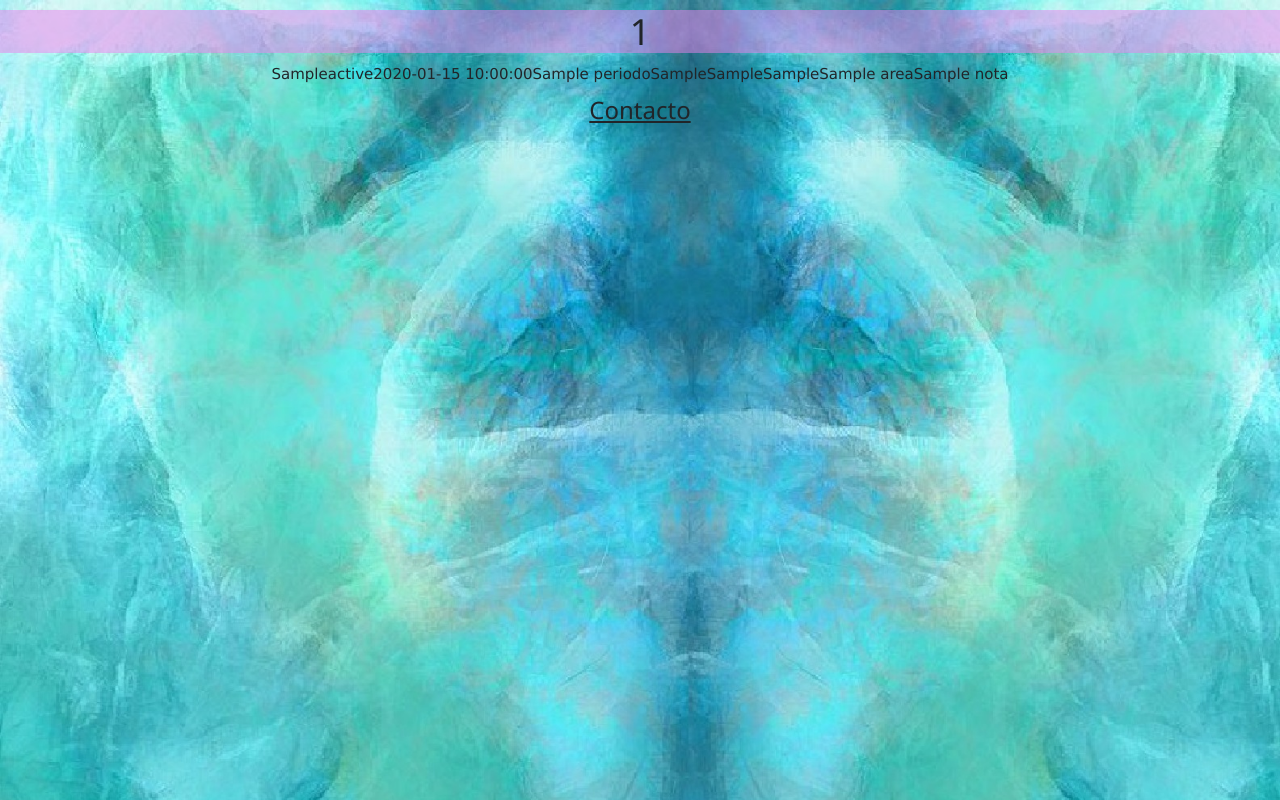
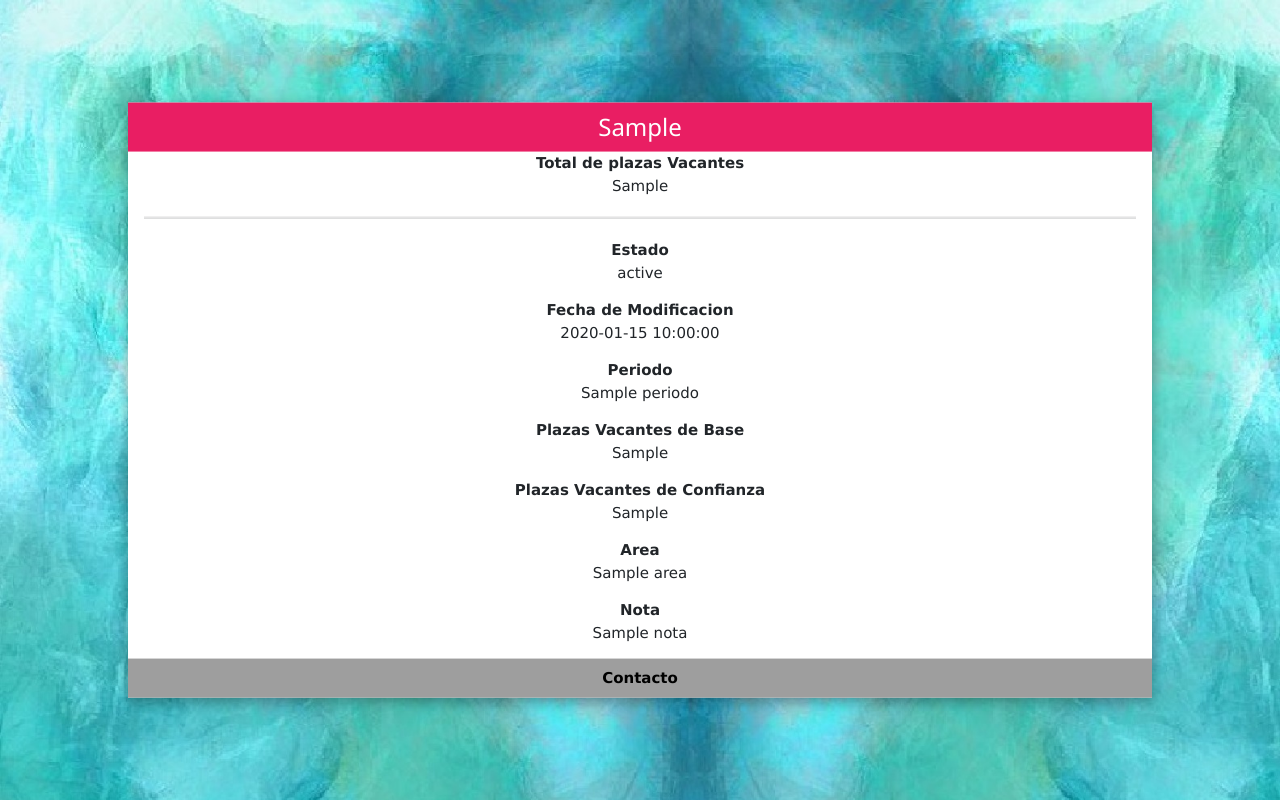
Before and after one commit to ErikAlc-cyber/Hackathon_INAI, a PHP site: the page made by Codigo/views/informacion.php in a window 1280 px wide. Run offline with PHP 8.4, Linux system fonts and the light colour scheme; the template is opened without the code that fills it: most values are stand-ins (such as "Sample title", 1, 10 or a date in 2020).

Commit message:
'design_tables'

```diff
--- a/Codigo/database/index.sql
+++ b/Codigo/database/index.sql
@@ -28,7 +28,7 @@ CREATE TABLE IF NOT EXISTS CONTACTO (
 
 ALTER TABLE VACANTE ADD FOREIGN KEY (id_contacto) REFERENCES CONTACTO (id_contacto);
 INSERT INTO CONTACTO VALUES (1, 'calle 5 Norte', '5621234545', 'derechos_humano@gmail.com');
-INSERT INTO VACANTE VALUES  (12365720, 'COMISION ESTATAL DE DERECHOS HUMANOS DEL ESTADO DE AGUASCALIENTES','AGUASCALIENTES', '2021/04/25', 'Trimestral', 1, 1, 2,'Coordinación Administrativa','',1 );
+INSERT INTO VACANTE VALUES  (12365720, 'COMISION ESTATAL DE DERECHOS HUMANOS DEL ESTADO DE AGUASCALIENTES','AGUASCALIENTES', '2021/04/25', 'Trimestral', 1, 1, 2,'Coordinacion Administrativa','',1 );
 INSERT INTO CONTACTO VALUES (2, 'calle 5 Norte', '5621234545', 'derechos_humano@gmail.com');
 INSERT INTO VACANTE VALUES  (12365721, 'COMISION ESTATAL DE DERECHOS ANIMALES DEL ESTADO DE AGUASCALIENTES','AGUASCALIENTES', '2021/04/25', 'Trimestral', 1, 1, 2,'Coordinacion Administrativa','',1 );
 
--- a/Codigo/views/informacion.php
+++ b/Codigo/views/informacion.php
@@ -10,25 +10,41 @@
     <link rel="stylesheet" href="../static/vendor/W3School/w3.css">
 </head>
 <body>
+
         <?php
-          foreach ($dato as $key => $value)
-	         foreach ($value as $va ):
-               echo "<h1>".$va['id_vacante']."</h1>";
-               echo "".$va['Sujeto_Obligado']."";
-               echo "".$va['Estado']."";
-               echo "".$va['Fecha_Modif']."";
-               echo "".$va['Periodo']."";
-               echo "".$va['Tot_plazas_BVacantes']."";
-               echo "".$va['Tot_plazas_CVacantes']."";
-               echo "".$va['Tot_plazas_Vacantes']."";
-               echo "".$va['Area']."";
-               echo "".$va['Nota']."";
-               //Esta impresion solo se usa para  ver si los datos pasan a la vista correctamente
-               //print_r($va);
-               //IMPORTANTE: Cuidado al modificar este enlace ya que envia el nombre del metodo y la id para mostrar el contacto a nuestro views.php  y asigne la vista correcta
-               echo "<h3><a href='views.php?m=mostrar_contacto&id=".$va['id_contacto']."'>Contacto</a></h3>";
+         foreach ($dato as $key => $value)
+         foreach ($value as $va ):
+
+                echo "<div class='w3-card-4 w3-display-middle' style='background-color: white; width: 80%;'>";
+
+                echo "    <header class='w3-container w3-pink'>";
+                echo"      <h3>".$va['Sujeto_Obligado']."</h3>";
+                echo "    </header>";
+
+                echo"    <div class='w3-container'>";
+                echo"      <strong>Total de plazas Vacantes</strong><p>".$va['Tot_plazas_BVacantes']."</p>";
+                echo"      <hr>";
+
+                echo"      <strong>Estado</strong><p>".$va['Estado']."</p>";
+                echo"      <strong>Fecha de Modificacion</strong><p>".$va['Fecha_Modif']."</p>";
+                echo"      <strong>Periodo</strong><p>".$va['Periodo']."</p>";
+                echo"      <strong>Plazas Vacantes de Base</strong><p>".$va['Tot_plazas_BVacantes']."</p>";
+                echo"      <strong>Plazas Vacantes de Confianza</strong><p>".$va['Tot_plazas_CVacantes']."</p>";
+
+                echo"      <strong>Area</strong><p>".$va['Area']."</p>";
+                echo"      <strong>Nota</strong><p>".$va['Nota']."</p>";
+                echo"    </div>";
+
+                echo " <strong><a class='w3-button w3-block w3-grey w3-hover-pink' href='views.php?m=mostrar_contacto&id=".$va['id_contacto']."'>Contacto</a></strong>";
+
+                echo"</div>";
+
+
             endforeach
         ?>
+
+
+
 
 
         <script src="../static/vendor/jquery/jquery-3.6.0.min.js"></script>
```
Also changed, not shown: Codigo/views/DNE.php (+5 -3 lines), Codigo/views/contacto.php (+17 -5 lines).
